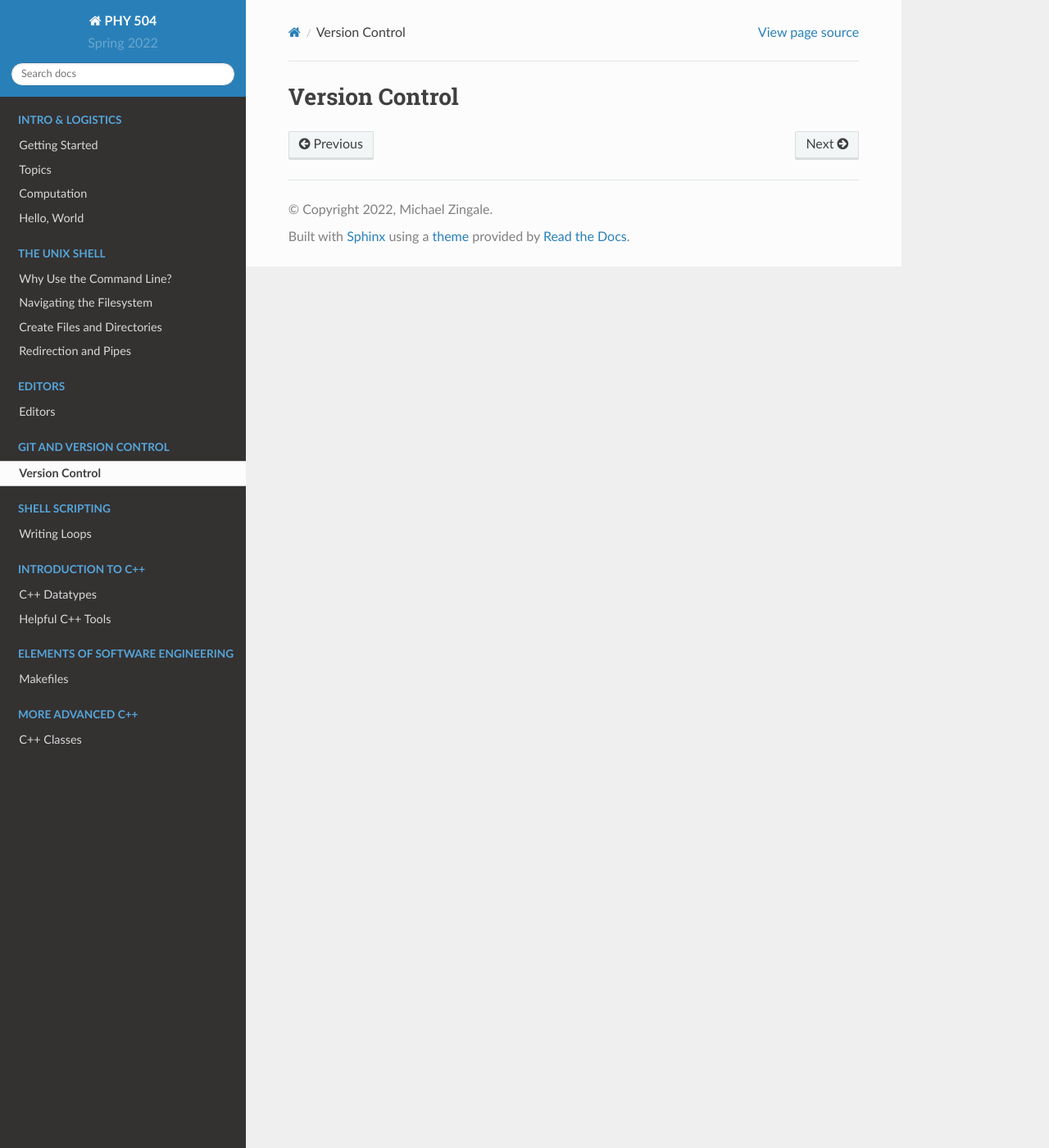
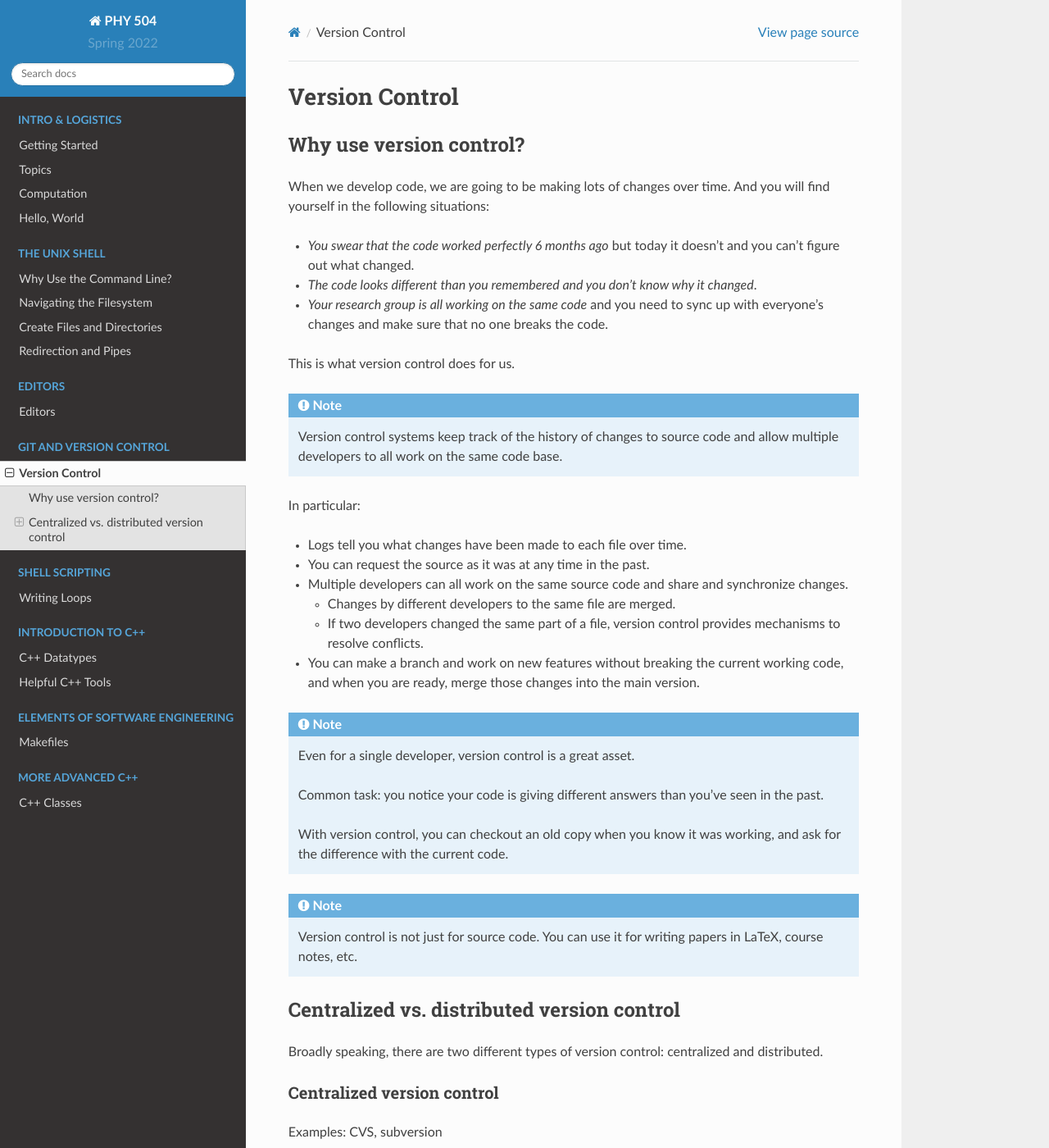
Before and after one commit to zingale/phy504, a Sphinx documentation site: the page built from docs/source/git.rst, in a window 1280 px wide and 1400 px high. Shown: the whole window at 82% size. Built offline with Sphinx 7.4.7 and the Read the Docs theme 2.0.0, drawn with Linux system fonts in a browser that asks for light colours; some of the changed text lies outside the part shown.

Commit message:
some version control

```diff
--- a/docs/source/git.rst
+++ b/docs/source/git.rst
@@ -1,3 +1,108 @@
 ***************
 Version Control
 ***************
+
+Why use version control?
+========================
+
+When we develop code, we are going to be making lots of changes over time.  And you will
+find yourself in the following situations:
+
+* *You swear that the code worked perfectly 6 months ago* but today it doesn't and
+  you can't figure out what changed.
+
+* *The code looks different than you remembered and you don't know why it changed*.
+
+* *Your research group is all working on the same code* and you need to sync up with
+  everyone's changes and make sure that no one breaks the code.
+
+This is what version control does for us.
+
+
+.. note::
+
+   Version control systems keep track of the history of changes to
+   source code and allow multiple developers to all work on the same code
+   base.
+
+In particular:
+
+* Logs tell you what changes have been made to each file over time.
+
+* You can request the source as it was at any time in the past.
+
+* Multiple developers can all work on the same source code and share and synchronize changes.
+
+  * Changes by different developers to the same file are merged.
+
+  * If two developers changed the same part of a file, version control
+    provides mechanisms to resolve conflicts.
+
+* You can make a branch and work on new features without breaking the
+  current working code, and when you are ready, merge those changes
+  into the main version.
+
+
+.. note::
+
+   Even for a single developer, version control is a great asset.
+
+   Common task: you notice your code is giving different answers than you've
+   seen in the past.
+
+   With version control, you can checkout an old copy when you know it
+   was working, and ask for the difference with the current code.
+
+.. note::
+
+   Version control is not just for source code.  You can use it for
+   writing papers in LaTeX, course notes, etc.
+
+
+Centralized vs. distributed version control
+===========================================
+
+Broadly speaking, there are two different types of version control:
+centralized and distributed.
+
+Centralized version control
+---------------------------
+
+Examples: CVS, subversion
+
+* A server holds the master copy of the source, stores the history, changes
+
+* Each user communicates with the server:
+
+  * "checkout" source
+  * "commit" changes back to the source
+  * request the log (history) of a file from the server
+  * "diff" your local version with the version on the server
+
+This is the older style of version control, and not widely used for new projects.
+
+
+Distributed version control
+---------------------------
+
+Examples: git, mercurial
+
+* Everyone has a full-fledged repository
+
+* Commits, history, diff, logs, etc. are all local operations
+
+* You can clone another person's repo and they can pull your changes
+  back to their version
+
+* Each copy is a backup of the whole history of the project
+
+* Easy to "fork" -- just clone and go.
+
+.. note::
+
+   Any version control system is better than no version control.
+
+   Git is the most popular right now, so we'll focus on that.
+
+.. image:: distributed_version_control.png
+   :align: center
```
Also changed, not shown: docs/source/distributed_version_control.png (added).
